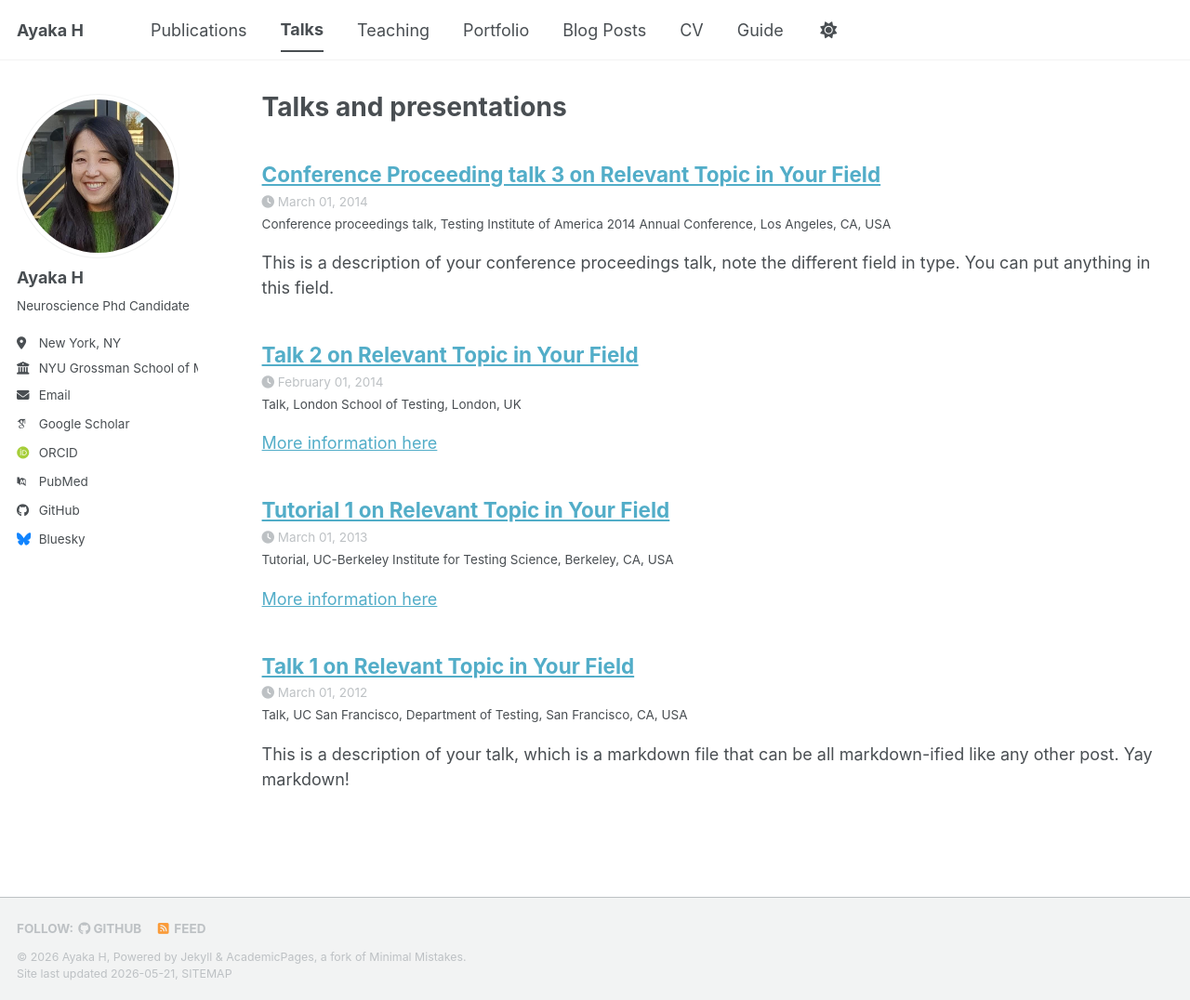
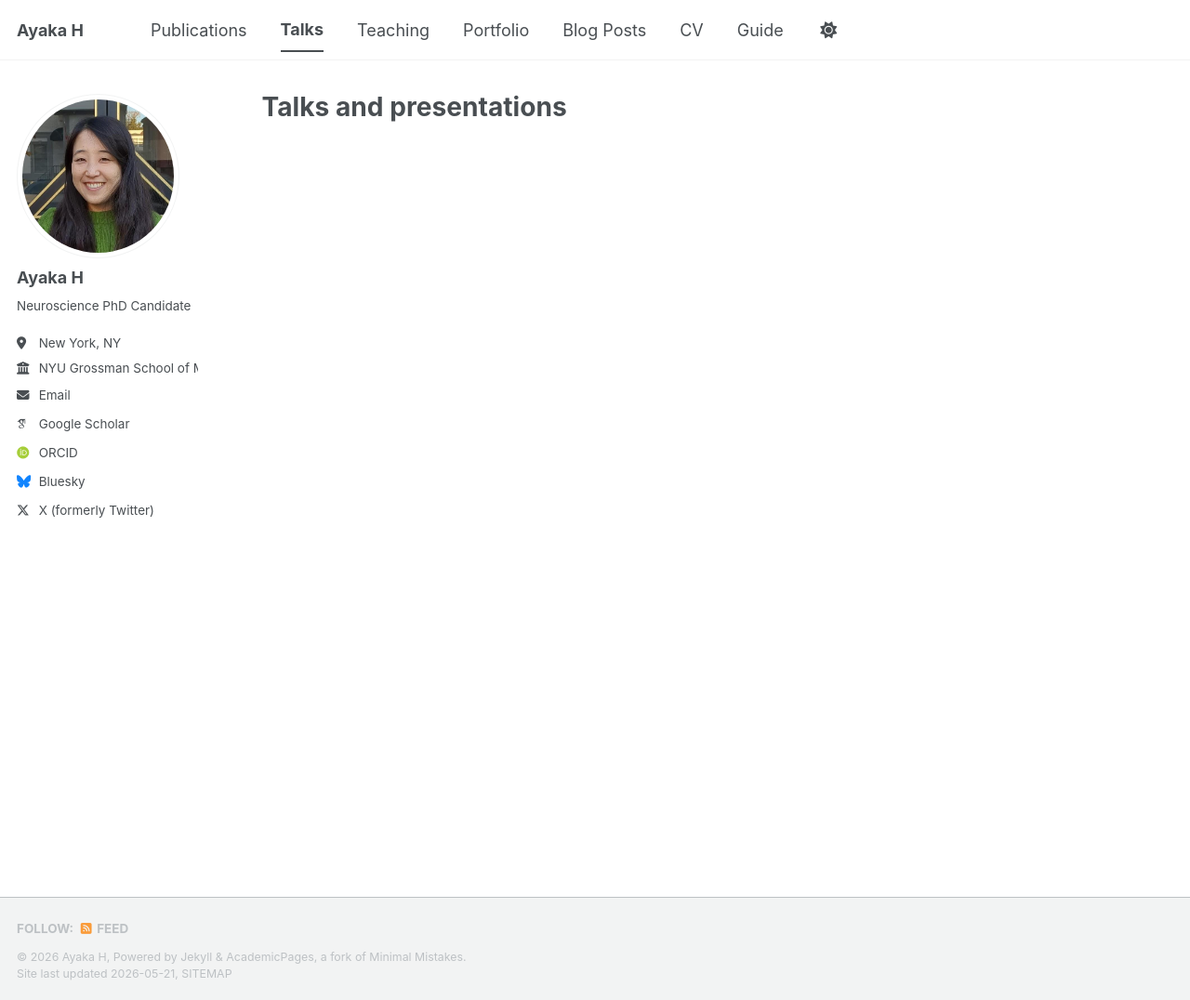
Before and after one commit to ahachisuka/ayakahach.github.io, a Jekyll site: the page built from _pages/talks.html, in a window 1280 px wide and 1076 px high. Shown: the whole window at 93% size. Built offline with Jekyll 4.4.1, drawn with Linux system fonts in a browser that asks for light colours; some web fonts are replaced; a script bundle is joined from its source files by our own code; library files that are not in the unit come from our copies; part of the change alters nothing that is shown.

Commit message:
Add files via upload

```diff
--- a/_config.yml
+++ b/_config.yml
@@ -26,7 +26,7 @@ author:
   avatar           : "profile.png"
   name             : "Ayaka H"
   pronouns         : # example: "she/her"
-  bio              : "Neuroscience Phd Candidate"
+  bio              : "Neuroscience PhD Candidate"
   location         : "New York, NY"
   employer         : "NYU Grossman School of Medicine"
   uri              : # URL
@@ -35,13 +35,13 @@ author:
   # Academic websites
   academia         : # URL
   arxiv            : # URL - Update with the correct link to your profile
-  googlescholar    : "https://scholar.google.com/citations?user=PS_CX0AAAAAJ"
+  googlescholar    : "https://scholar.google.com/citations?user=uKVqgq4AAAAJ&hl=en"
   inspire-hep      : # URL
   impactstory      : # URL
-  orcid            : "https://orcid.org/yourorcidurl"
+  orcid            : "https://orcid.org/my-orcid?orcid=0000-0002-7095-856X"
   semantic         : # URL
   ssrn             : # URL
-  pubmed           : "https://www.ncbi.nlm.nih.gov/pubmed/?term=john+snow"
+  pubmed           : #"https://www.ncbi.nlm.nih.gov/pubmed/?term=john+snow"
   researchgate     : # URL
   scopus           : # URL
   zotero           : # URL
@@ -51,13 +51,13 @@ author:
   bitbucket        : # Username - Update with your username on the site
   codepen          : # Username
   dribbble         : # Username
-  github           : "academicpages"
+  github           : #"academicpages"
   kaggle           : # Username
   stackoverflow    : # User number or user number and name (i.e., use "1" or "1/jeff-atwood")
 
   # Social media
   artstation       : # Username
-  bluesky          : "bsky.app" # Replace this with you Bluesky username
+  bluesky          : "ayakahach.bsky.app" # Replace this with you Bluesky username
   facebook         : # Username
   flickr           : # Username
   foursquare       : # Username
@@ -74,7 +74,7 @@ author:
   steam            : # Username
   telegram         : # URL
   tumblr           : # Username
-  twitter          : # Username for X / Twitter
+  twitter          : "ayaka_hach" # Username for X / Twitter
   vine             : # Username
   weibo            : # Username
   wikipedia        : # Username
@@ -87,9 +87,9 @@ publication_category:
   books:
     title: 'Books'
   manuscripts:
-    title: 'Journal Articles'
+    title: 'Peer-reviewed Manuscripts'
   conferences:
-    title: 'Conference Papers'
+    title: 'Conference Talks and Posters'
 
 # Site Settings
 teaser                   :  # filename of teaser fallback teaser image placed in /images/ for social media previews
@@ -221,49 +221,49 @@ kramdown:
 
 # These settings control the types of collections used by the template
 collections:
-  teaching:
-    output: true
-    permalink: /:collection/:path/
+  #teaching:
+  #  output: true
+  #  permalink: /:collection/:path/
   publications:
     output: true
     permalink: /:collection/:path/
-  portfolio:
-    output: true
-    permalink: /:collection/:path/
-  talks:
-    output: true
-    permalink: /:collection/:path/
+  #portfolio:
+  #  output: true
+  #  permalink: /:collection/:path/
+  #talks:
+  #  output: true
+  #  permalink: /:collection/:path/
 
 
 # These settings control how pages and collections are included in the site
 defaults:
   # _posts
-  - scope:
-      path: ""
-      type: posts
-    values:
-      layout: single
-      author_profile: true
-      read_time: true
-      comments: true
-      share: true
-      related: true
+  #- scope:
+  #    path: ""
+  #    type: posts
+  #  values:
+  #    layout: single
+  #    author_profile: true
+  #    read_time: true
+  #    comments: true
+  #    share: true
+  #    related: true
   # _pages
-  - scope:
-      path: ""
-      type: pages
-    values:
-      layout: single
-      author_profile: true
+  #- scope:
+  #    path: ""
+  #    type: pages
+  #  values:
+  #   layout: single
+  #    author_profile: true
   # _teaching
-  - scope:
-      path: ""
-      type: teaching
-    values:
-      layout: single
-      author_profile: true
-      share: true
-      comments: true
+  #- scope:
+  #    path: ""
+  #    type: teaching
+  #  values:
+  #    layout: single
+  #    author_profile: true
+  #    share: true
+  #    comments: true
   # _publications
   - scope:
       path: ""
@@ -274,22 +274,22 @@ defaults:
       share: true
       comments: true
   # _portfolio
-  - scope:
-      path: ""
-      type: portfolio
-    values:
-      layout: single
-      author_profile: true
-      share: true
-      comment: true
+  #- scope:
+  #    path: ""
+  #    type: portfolio
+  #  values:
+  #    layout: single
+  #    author_profile: true
+  #    share: true
+  #    comment: true
   # _talks
-  - scope:
-      path: ""
-      type: talks
-    values:
-      layout: talk
-      author_profile: true
-      share: true
+  #- scope:
+  #    path: ""
+  #    type: talks
+  #  values:
+  #    layout: talk
+  #    author_profile: true
+  #    share: true
 
 
 # Sass/SCSS
```
